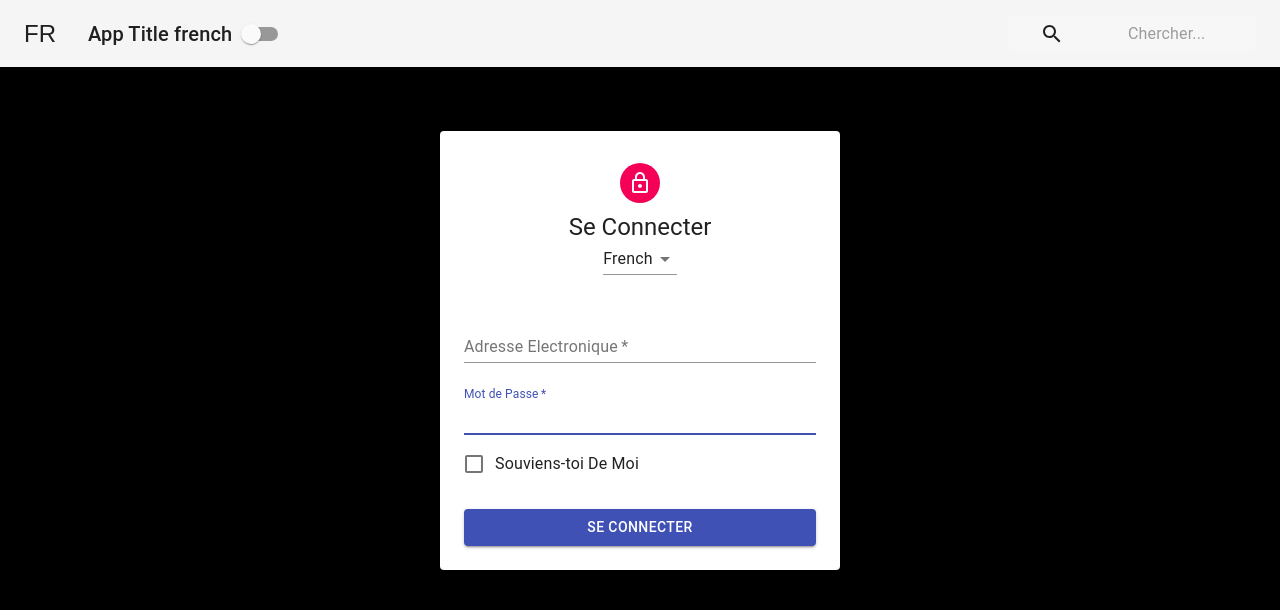
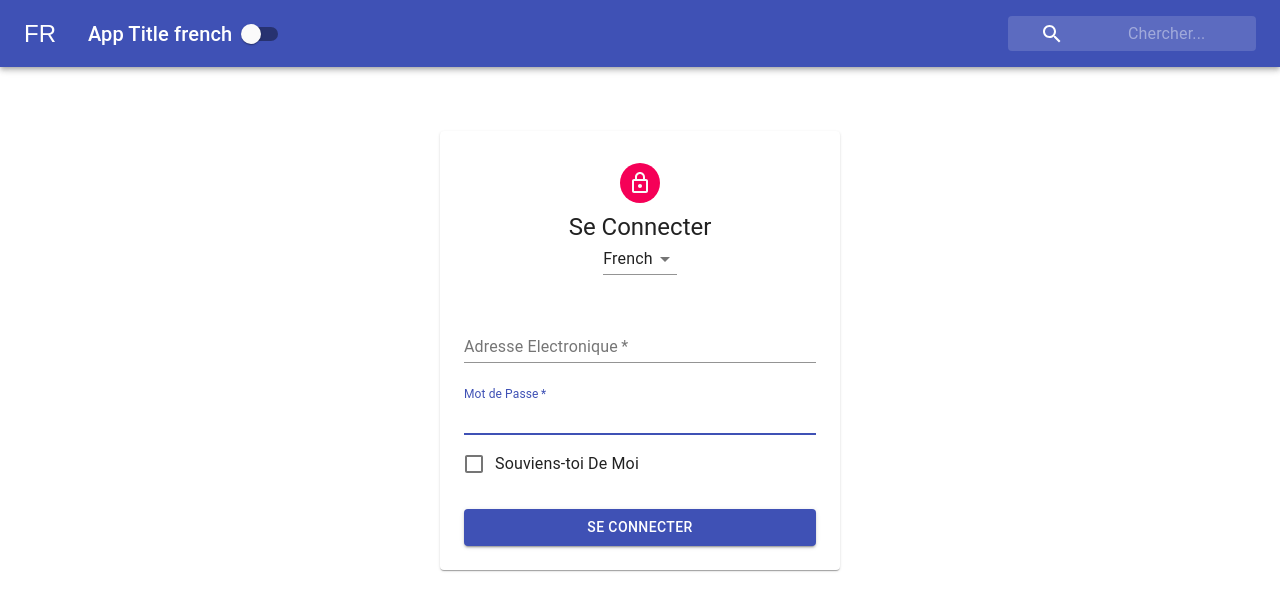
Before and after one commit to mtleinon/react-contexts-demo, a React (Create React App) app: page / in a window 1280 px wide. Shown: the top 610 px of the page. Built offline with nearby package versions, Linux system fonts and the light colour scheme.

Commit message:
toggeState hook taken into use.

```diff
--- a/src/contexts/ThemeContext.js
+++ b/src/contexts/ThemeContext.js
@@ -1,10 +1,9 @@
-import React, { useState, createContext } from 'react';
-
+import React, { createContext } from 'react';
+import useToggle from '../hooks/toggleState';
 export const ThemeContext = createContext();
 
 export function ThemeProvider({ children }) {
-  const [isDarkMode, setIsDarkMode] = useState(true);
-  const toggleTheme = () => setIsDarkMode(!isDarkMode);
+  const [isDarkMode, toggleTheme] = useToggle(false);
   return (
     <ThemeContext.Provider value={{ isDarkMode, toggleTheme }}>
       {children}
--- /dev/null
+++ b/src/hooks/toggleState.js
@@ -0,0 +1,10 @@
+import { useState } from 'react';
+
+export default function useToggleState(initialValue = false) {
+  const [value, setValue] = useState(initialValue);
+  const toggleValue = () => {
+    setValue(!value);
+  };
+
+  return [value, toggleValue];
+}
```
